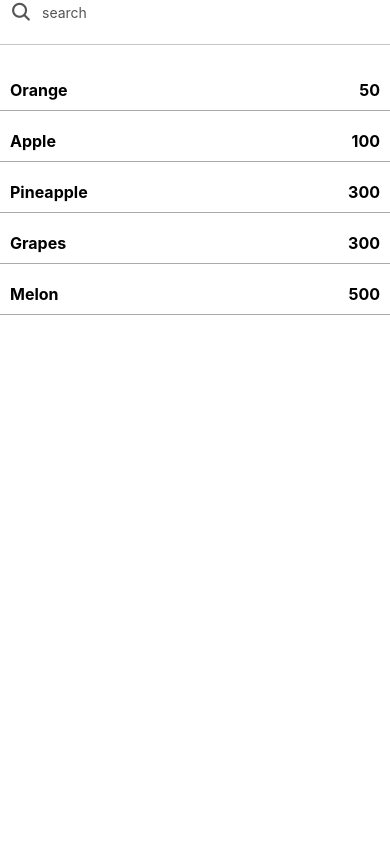
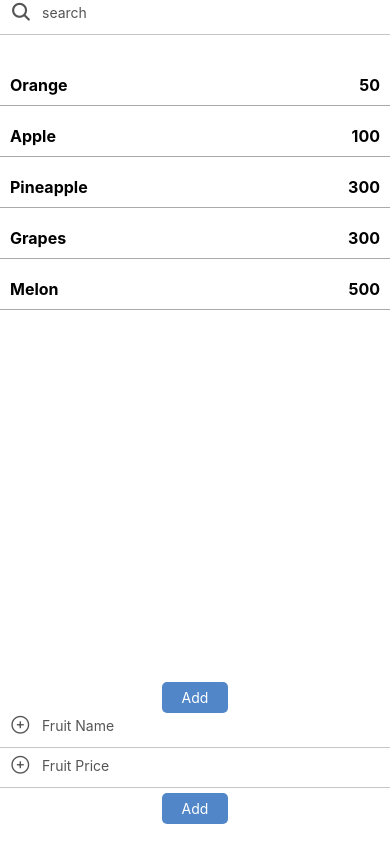
Before and after one commit to preyeopudu/Fruit_list, a React Native app: screen / in a window 390 px wide. Built offline with nearby package versions, Linux system fonts and the light colour scheme.

Commit message:
add feature

```diff
--- a/App.tsx
+++ b/App.tsx
@@ -1,12 +1,19 @@
 import { useState, useEffect } from "react";
-import { StyleSheet, Text, View, StatusBar, FlatList } from "react-native";
+import {
+  StyleSheet,
+  Text,
+  View,
+  StatusBar,
+  FlatList,
+  TouchableOpacity,
+} from "react-native";
 import Input from "./components/input";
 import ListItem from "./components/ListItem";
 import { Fruit, Fruits } from "./constants/data";
 
 export default function App() {
-  const [searchQuery, setSearchQuery] = useState<string>("");
   const [fruits, setFruits] = useState<Fruit[]>();
+  const [inputShown, setInputShown] = useState<boolean>(false);
 
   useEffect(() => {
     setFruits(Fruits);
@@ -31,11 +38,73 @@ export default function App() {
       />
 
       <FlatList
+        style={{ marginTop: 20 }}
         data={fruits}
         renderItem={({ item }) => (
           <ListItem price={item.price} name={item.name} id={item.id} />
         )}
       />
+
+      <View style={{ marginBottom: 20 }}>
+        <TouchableOpacity
+          onPress={() => {
+            setInputShown(!inputShown);
+          }}
+          activeOpacity={0.8}
+          style={{
+            backgroundColor: "rgba(81,135,200,1)",
+            alignSelf: "center",
+            display: inputShown ? "none" : "flex",
+            borderRadius: 5,
+          }}
+        >
+          <Text
+            style={{
+              color: "#fff",
+              paddingVertical: 7,
+              paddingHorizontal: 20,
+            }}
+          >
+            Add
+          </Text>
+        </TouchableOpacity>
+
+        <Input
+          icon="add-circle-outline"
+          placeholder="Fruit Name"
+          onChangeText={(e) => {
+            handleSearch(e);
+          }}
+        />
+        <Input
+          icon="add-circle-outline"
+          placeholder="Fruit Price"
+          onChangeText={(e) => {
+            handleSearch(e);
+          }}
+        />
+        <TouchableOpacity
+          onPress={() => {
+            setInputShown(!inputShown);
+          }}
+          activeOpacity={0.8}
+          style={{
+            backgroundColor: "rgba(81,135,200,1)",
+            alignSelf: "center",
+            borderRadius: 5,
+          }}
+        >
+          <Text
+            style={{
+              color: "#fff",
+              paddingVertical: 7,
+              paddingHorizontal: 20,
+            }}
+          >
+            Add
+          </Text>
+        </TouchableOpacity>
+      </View>
     </View>
   );
 }
@@ -44,6 +113,6 @@ const styles = StyleSheet.create({
   container: {
     flex: 1,
     backgroundColor: "#fff",
-    paddingTop: StatusBar.currentHeight,
+    paddingTop: StatusBar.currentHeight * 2,
   },
 });
--- a/components/ListItem.tsx
+++ b/components/ListItem.tsx
@@ -25,7 +25,7 @@ const styles = StyleSheet.create({
     justifyContent: "space-between",
     padding: 10,
     borderBottomColor: "#aaa",
-    borderBottomWidth: 1,
+    borderBottomWidth: 0.75,
     marginVertical: 5,
   },
 });
--- a/components/input.tsx
+++ b/components/input.tsx
@@ -35,8 +35,8 @@ const styles = StyleSheet.create({
     borderBottomColor: "#aaaa",
     borderBottomWidth: 1,
     alignItems: "center",
-    marginBottom: 20,
-    paddingBottom: 20,
+    marginBottom: 5,
+    paddingBottom: 10,
   },
 });
 
```
